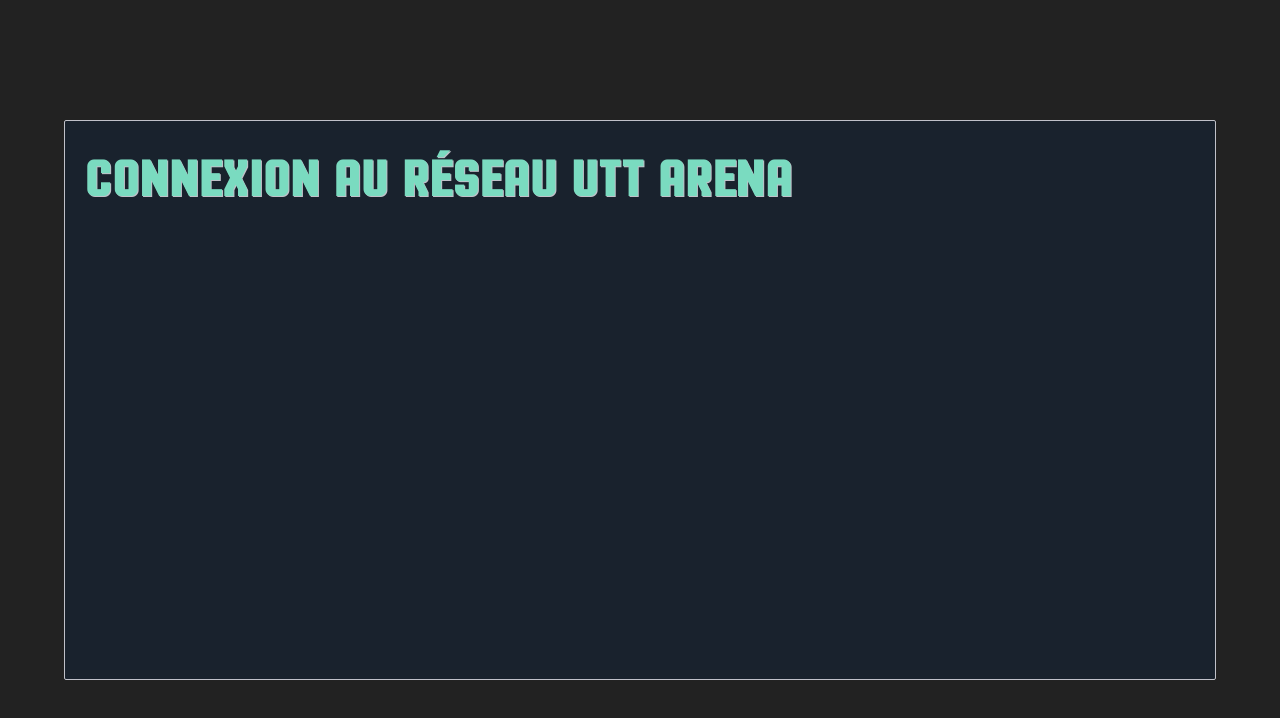
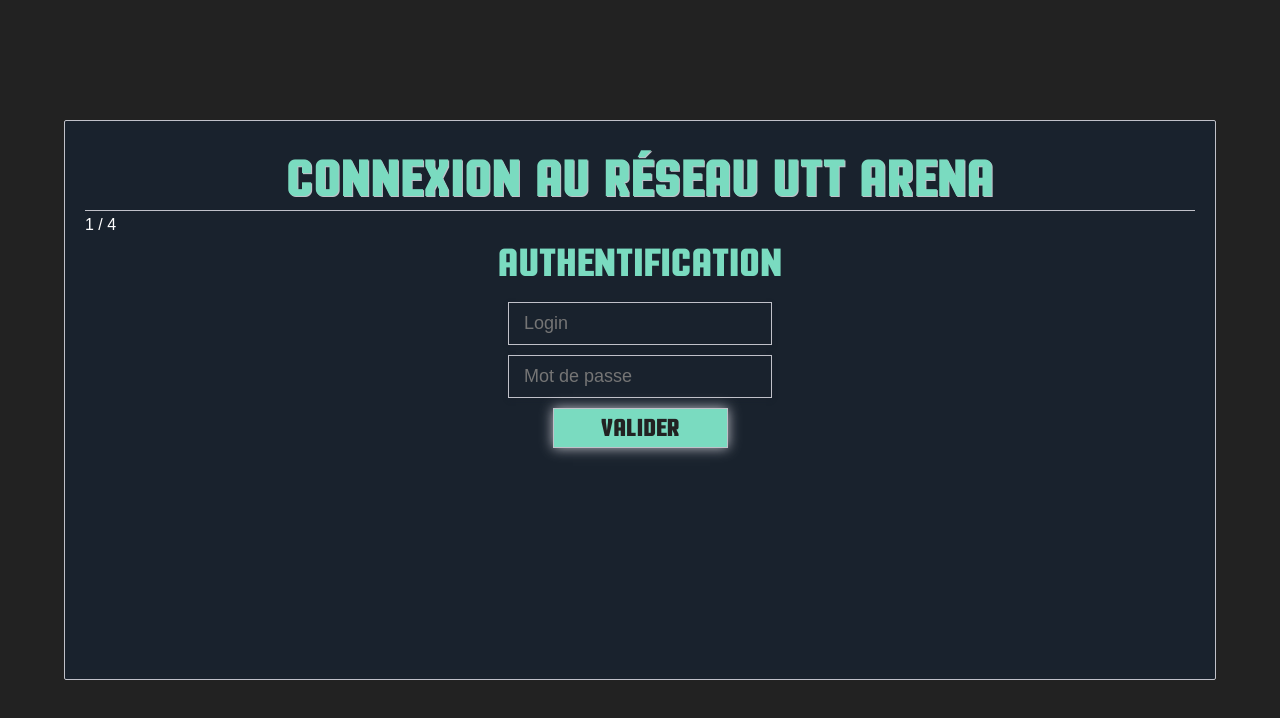
Before and after one commit to ungdev/UA-captive-portal, a Vue app: page / in a window 1280 px wide. Shown: the top 718 px of the page. Built offline with nearby package versions, Linux system fonts and the light colour scheme.

Commit message:
biggest part of the style done

```diff
--- a/package.json
+++ b/package.json
@@ -35,6 +35,7 @@
     "optimize-css-assets-webpack-plugin": "^3.2.0",
     "ora": "^1.2.0",
     "portfinder": "^1.0.13",
+    "postcss-loader": "^2.0.8",
     "rimraf": "^2.6.0",
     "semver": "^5.3.0",
     "shelljs": "^0.7.6",
--- a/src/app.css
+++ b/src/app.css
@@ -19,11 +19,20 @@
   height: 100%;
 }
 
-h1 {
+/* titles */
+h1, h2 {
   font-family: MotionControl, Impact, sans-serif;
   color: var(--cyan);
   text-transform: uppercase;
   margin: 5px 0;
+}
+
+h1 {
+  border-bottom: 1px solid var(--grey);
+}
+
+.center {
+  text-align: center;
 }
 
 h1.a-title {
@@ -32,3 +41,51 @@
   letter-spacing: 0;
   text-shadow: 1px 1px 0 var(--grey);
 }
+
+h2.a-title {
+  font-size: 48px;
+  line-height: 48px;
+  letter-spacing: 0;
+}
+
+/* form */
+.a-input {
+  background: var(--dark);
+  border: 1px solid var(--grey);
+  box-shadow: 0 2px 4px 0 var(--dark);
+  box-sizing: border-box;
+  color: var(--white);
+  font-size: 18px;
+  padding: 10px 15px;
+  display: block;
+}
+
+.a-input:focus {
+  outline: 0;
+}
+
+/* buttons */
+.a-button {
+  border: 0;
+  box-sizing: border-box;
+  box-shadow: 0 0 12px 0 var(--grey),
+        inset 0 0 0 1px var(--black),
+        inset 0 0 0 2px var(--grey);
+  cursor: pointer;
+  font-family: MotionControl, Impact, sans-serif;
+  font-size: 30px;
+  line-height: 30px;
+  height: 40px;
+  letter-spacing: 0px;
+  min-width: 175px;
+  padding: 5px 20px;
+  text-transform: uppercase;
+  color: var(--white);
+}
+
+.a-button--blue {
+  background: var(--cyan);
+  color: var(--black);
+  box-shadow: 0 0 12px 0 var(--grey),
+        inset 0 0 0 1px var(--grey);
+}
--- a/src/components/HelloWorld.vue
+++ /dev/null
@@ -1,53 +0,0 @@
-<template>
-  <div class="hello">
-    <h1>{{ msg }}</h1>
-    <h2>Essential Links</h2>
-    <ul>
-      <li><a href="https://vuejs.org" target="_blank">Core Docs</a></li>
-      <li><a href="https://forum.vuejs.org" target="_blank">Forum</a></li>
-      <li><a href="https://chat.vuejs.org" target="_blank">Community Chat</a></li>
-      <li><a href="https://twitter.com/vuejs" target="_blank">Twitter</a></li>
-      <br>
-      <li><a href="http://vuejs-templates.github.io/webpack/" target="_blank">Docs for This Template</a></li>
-    </ul>
-    <h2>Ecosystem</h2>
-    <ul>
-      <li><a href="http://router.vuejs.org/" target="_blank">vue-router</a></li>
-      <li><a href="http://vuex.vuejs.org/" target="_blank">vuex</a></li>
-      <li><a href="http://vue-loader.vuejs.org/" target="_blank">vue-loader</a></li>
-      <li><a href="https://github.com/vuejs/awesome-vue" target="_blank">awesome-vue</a></li>
-    </ul>
-  </div>
-</template>
-
-<script>
-export default {
-  name: 'HelloWorld',
-  data () {
-    return {
-      msg: 'Welcome to Your Vue.js App'
-    }
-  }
-}
-</script>
-
-<!-- Add "scoped" attribute to limit CSS to this component only -->
-<style scoped>
-h1, h2 {
-  font-weight: normal;
-}
-
-ul {
-  list-style-type: none;
-  padding: 0;
-}
-
-li {
-  display: inline-block;
-  margin: 0 10px;
-}
-
-a {
-  color: #42b983;
-}
-</style>
--- /dev/null
+++ b/src/components/Login.vue
@@ -0,0 +1,33 @@
+<template>
+  <div class="workflow-item">
+    <div class="step-counter">1 / 4</div>
+    <h2 class="a-title a-title--blue center">Authentification</h2>
+    <div class="login-form-container">
+      <form class="login-form">
+        <input class="a-input" type="text" placeholder="Login" />
+        <input class="a-input" type="password" placeholder="Mot de passe" />
+        <div class="center">
+          <button class="a-button a-button--blue">valider</button>
+        </div>
+      </form>
+    </div>
+  </div>
+</template>
+
+<script>
+export default {
+  name: 'Login'
+}
+</script>
+
+<style>
+.login-form > * {
+  margin-top: 10px;
+  margin-right: auto;
+  margin-left: auto;
+}
+
+.login-form-container {
+  flex: 1;
+}
+</style>
--- a/src/components/Workflow.css
+++ b/src/components/Workflow.css
@@ -7,6 +7,8 @@
   top: 0;
   width: 100%;
   z-index: 1000;
+  display: flex;
+  flex-direction: column;
 }
 
 .workflow {
@@ -19,6 +21,8 @@
   top: 50%;
   transform: translate(-50%, -50%);
   z-index: 2000;
+  display: flex;
+  flex-direction: column;
 }
 
 @media (max-width: 767px) {
@@ -43,3 +47,22 @@
     max-height: 800px;
   }
 }
+
+.workflow-item {
+  height: 100%;
+  display: flex;
+  flex-direction: column;
+  position: relative;
+}
+
+.step-counter {
+  background: var(--orange);
+  color: black;
+  font-family: MotionControl, Impact, sans-serif;
+  display: block;
+  text-align: center;
+  padding: 7px 14px;
+  margin-top: 15px;
+  line-height: 20px;
+  font-size: 20px;
+}
--- a/src/components/Workflow.vue
+++ b/src/components/Workflow.vue
@@ -1,14 +1,20 @@
 <template>
   <div class="workflow-container">
     <div class="workflow">
-      <h1 class="a-title a-title--blue">Connexion au réseau UTT arena</h1>
+      <h1 class="a-title a-title--blue center">Connexion au réseau UTT arena</h1>
+      <Login />
     </div>
   </div>
 </template>
 
 <script>
+import Login from './Login'
+
 export default {
-  name: 'Workflow'
+  name: 'Workflow',
+  components: {
+    Login
+  }
 }
 </script>
 
```
